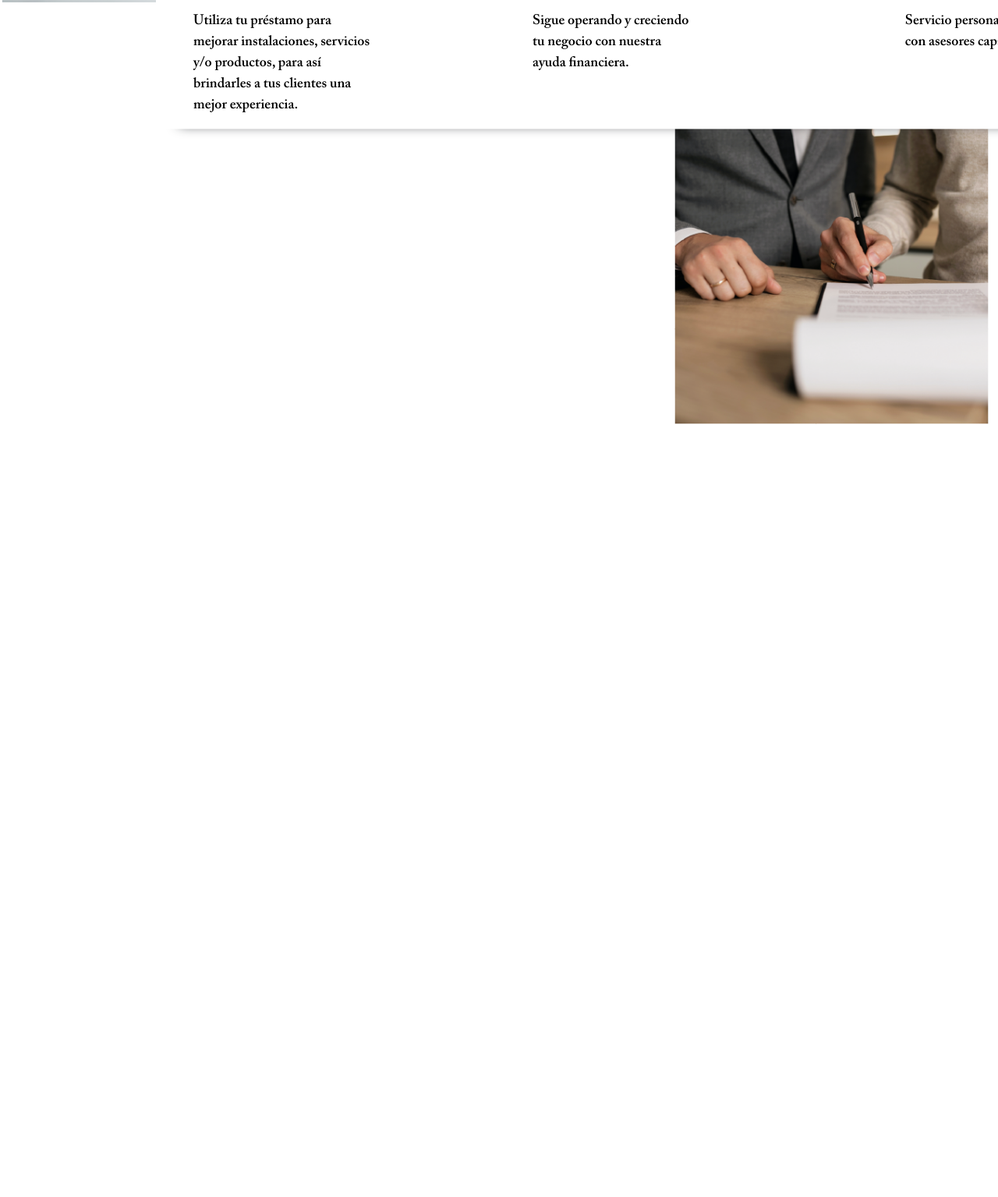
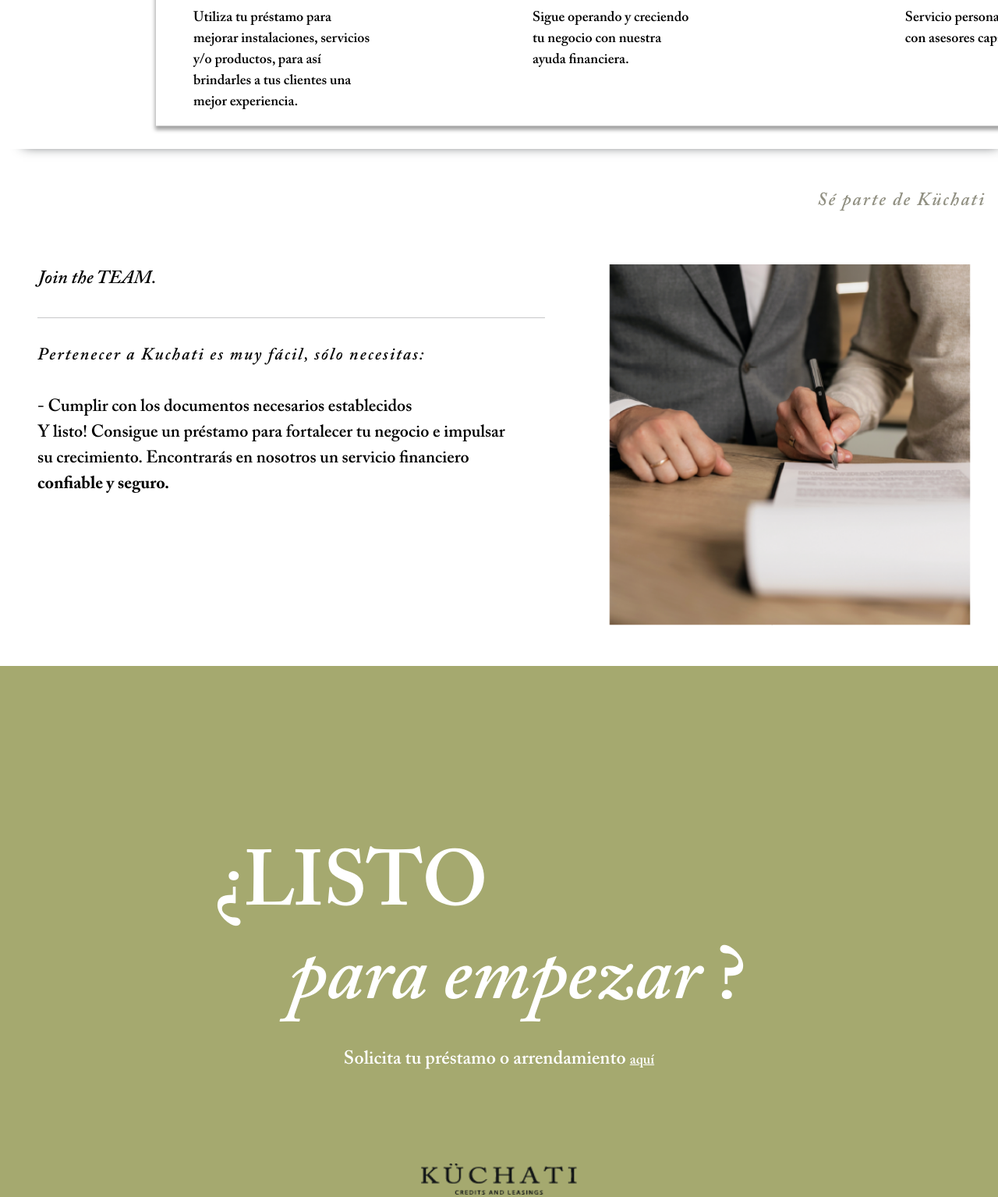
Before and after one commit to KevinBR117/kuchati_evotek, a plain HTML site: page prestamo.html in a window 1280 px wide. Shown: the part 474-2009 px from the top of the page at 78% size. Before the commit the page ends 1018 px from the top, so only its background shows below. Drawn offline with Linux system fonts and the light colour scheme.

Commit message:
actualizacion

```diff
--- a/css/style.css
+++ b/css/style.css
@@ -333,6 +333,7 @@ h3 p {
 .carousel-item h3 {
     text-align: center;
     font-family: 'Anisette-SemibBold';
+    letter-spacing: 1px;
     font-size: large;
     color: #919082;
 }
@@ -473,6 +474,7 @@ h3 p {
     border-radius: 100px / 50px;
     transform: rotate(-15deg);
 }
+
 /* pagina prestamo */
 #linea_prestamo{
     background-image: url("icons/prestamo/prestamo.png");
@@ -482,9 +484,7 @@ h3 p {
     position: relative;
     height: 100%;
 /*     scale: (1.5); */
-
 }
-
 #contenedor_1{
     width: 160vh;
     /* height: 70vh; */
@@ -496,6 +496,11 @@ h3 p {
     align-self: flex-start;
     font-family: 'ACaslonPro-BoldItalic';
 }
-.box_shadow{
+/* .box_shadow{
     box-shadow: 5px 10px 18px -15px;
+} */
+#linea_comenzar{
+    background-color:#a5a96f ;
+    width: auto;
+    height: 100vh;
 }
--- a/javascript/eventos.js
+++ b/javascript/eventos.js
@@ -9,7 +9,7 @@ $(document).ready(function () {
 });
 
 /* animacion para sidebar */
-console.log("data")
+
 var btnToggle = document.getElementById("bar");
 console.log(btnToggle);
 
@@ -19,6 +19,7 @@ btnToggle.addEventListener("click", function () {
 
 /* botonoes sidebar */
 var itm_inicio = document.getElementById("li_inicio");
+var itm_contacto = document.getElementById("li_contacto");
 var itm_conocenos = document.getElementById("li_conocenos");
 console.log(itm_conocenos);
 var itm_prestamo = document.getElementById("li_prestamo");
@@ -28,6 +29,10 @@ var itm_arrendamiento = document.getElementById("li_arrendamiento");
 
 itm_inicio.addEventListener("click",function (){
     window.location.href = "index.html"
+})
+
+itm_contacto.addEventListener("click", function(){
+    window.location.href = "contactanos.html"
 })
 
 itm_conocenos.addEventListener("click",function(){
--- a/prestamo.html
+++ b/prestamo.html
@@ -21,8 +21,9 @@
 
     <!-- barra de navegacion -->
     <div class="row bg-dark fixed-top" style="height: 10vh">
-        <div id="bar" class="toggle-btn d-flex">
-            <span class="p-2" style="height: 10vh; font-size: xx-large; cursor: pointer; color: white;">&#9776;</span>
+        <div class="toggle-btn d-flex">
+            <span id="bar" class="p-2"
+                style="height: 10vh; font-size: xx-large; cursor: pointer; color: white;">&#9776;</span>
             <span class="p-2">
                 <img src="css/icons/inicio/logo_barra.png" style="width: 30vh; height: 10vh;" ;alt="Logotipo">
             </span>
@@ -35,6 +36,7 @@
 
         <ul class="mt-5 py-5">
             <li id="li_inicio">Inicio</li>
+            <li id="li_contacto">Contáctanos</li>
             <li id="li_conocenos">Conócenos</li>
             <li id="li_prestamo">Usar mi Préstamo o Arrendamiento</li>
             <li id="li_acerca">Acerca de Küchati</li>
@@ -47,11 +49,13 @@
 
     <script src="javascript/eventos.js"></script>
 
-    <div class="row mt-5 pt-1" id="linea_prestamo" style="height: 100%;">
+    <!-- ¿como puedo usar mi prestamo? -->
+    <div class="row mt-5" id="linea_prestamo" style="height: 100%;">
 
-        <p class=" mt-5 seccion" style="text-align: end; color: white;">¿Cómo puedo usar mi préstamo?</p>
+        <p class="mt-5 px-3 seccion" style="text-align: end; color: white;">¿Cómo puedo usar mi préstamo?</p>
 
-        <div class="d-flex justify-content-between px-5" id="contenedor_1" style="box-shadow: 15px 10px 15px -15px;">
+        <div class="d-flex justify-content-between px-5" id="contenedor_1"
+            style="box-shadow: 0px 5px 5px 1px rgba(0, 0, 0, 0.377);">
 
 
             <div class="d-flex flex-column align-items-center mt-2">
@@ -96,39 +100,52 @@
 
         </div>
 
-
-
-    </div>
-    <div class="row container-fluid">
-        <br><br><br><br>
     </div>
 
-    <div class="row ">
+    <div class="row" style="box-shadow: 15px 10px 15px -15px;">
+        <br><br><br><br><br><br><br><br>
+    </div>
 
-        <div class="col-8 d-flex flex-column">
-            <p>Join the TEAM</p>
+    <!-- se parte de kuchati -->
+    <div class="row pb-1">
 
-            <p>
-                Pertenecer a Kuchati es muy fácil, sólo necesitas:<br>
+        <p class="mt-5 px-3 seccion" style="text-align: end;">Sé parte de Küchati</p>
+        <div class="mt-5 px-5 col-7 d-flex flex-column">
+            <p class="semiboldi" style="align-self: flex-start;">Join the TEAM.
+                <hr>
+            </p>
+            <p class="regular" style="font-size: 22px;">
+               <span class="seccion" style="font-size: 22px; align-self: flex-start; color: black !important;">Pertenecer a Kuchati es muy fácil, sólo necesitas:</span><br><br>
+                - Cumplir con los documentos necesarios establecidos
                 <br>
-                - Cumplir con los documentos necesarios establecidos
-                <br><br>
-                Y listo! Consigue un préstamo para fortalecer tu negocio e impulsar
-                su crecimiento. Encontrarás en nosotros un servicio financiero
-                confiable y seguro.
-
+                Y listo! Consigue un préstamo para fortalecer tu negocio e impulsar<br>
+                su crecimiento. Encontrarás en nosotros un servicio financiero<br>
+                <span class="bold" style="font-size: 22px;">confiable y seguro.</span>
             </p>
-
         </div>
 
-        <div class="col-4 d-flex flex-column">
-            <p>Sé parte de Küchati</p>
-            <img src="css/icons/prestamo/se_parte_kuchati.png" alt="">
+        <div class=" mt-5 col-5 d-flex flex-column align-items-center">
+            <img class="px-5"src="css/icons/prestamo/se_parte_kuchati.png" alt="" style="width: 70vh;">
         </div>
 
     </div>
 
-    <div class="row">
+    <!-- comenzar -->
+    <div class="row mt-5" id ="linea_comenzar"style="box-shadow: 15px 10px 15px -15px;">
+
+        <div class="col-12 d-flex flex-column justify-content-center py-5">
+
+            <h3 class="regular me-5" style="align-self: center; font-size: 100px; color: white;">¿LISTO<br>
+                <span class="semiboldi ms-5 ps-5" style="font-size: 100px; color: white;">para empezar
+                    <span class="regular" style="font-size: 100px; color: white;">?</span>
+                </span>
+            </h3>
+            <p class="regular mt-3" style="align-self: center; color: white; font-size: x-large;">
+                Solicita tu préstamo o arrendamiento <span><a href="#" class="regular" style="color: white;">aquí</a></span>
+            </p>
+            <img src="css/icons/prestamo/loco_obscuro.png" alt="" style="height: 5vh; width: 25vh;align-self: center;transform: translatey(100px);">
+
+        </div>
 
     </div>
 
```
Also changed, not shown: conocenos.html (+6 -4 lines), index.html (+4 -3 lines), contactanos.html (added), css/icons/prestamo/loco_obscuro.png (added).
